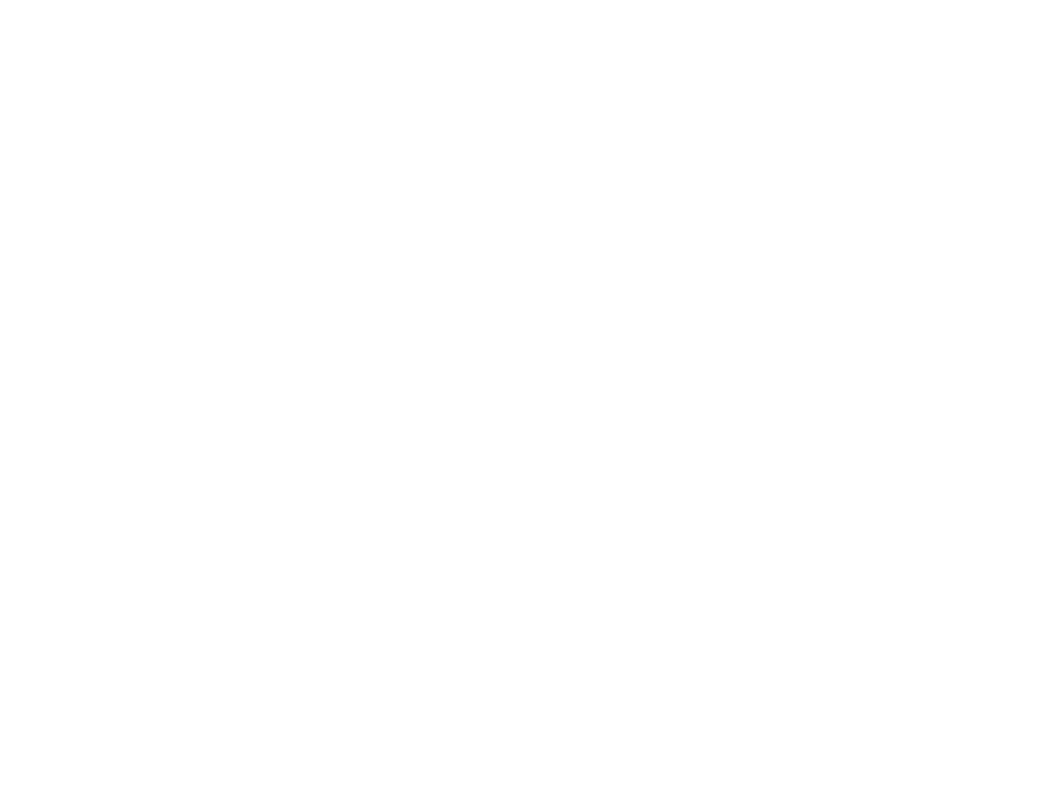
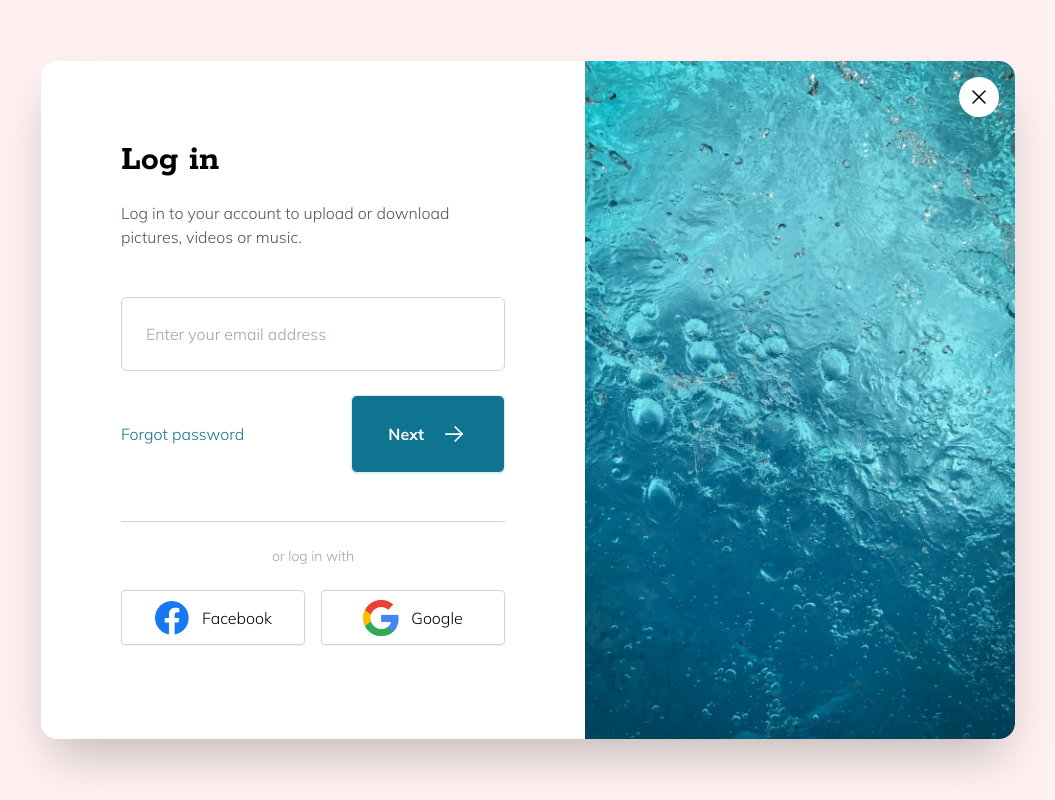
Before and after one commit to howarddo2208/tailwind-css-from-scratch, a plain HTML site: page mini-projects/login-modal/index.html in a window 1280 px wide. Shown: the whole page, without its empty margins (112-1167 px from the left). Drawn offline with nearby package versions, Linux system fonts and the light colour scheme.

Commit message:
complete mini/login modal

```diff
--- a/mini-projects/login-modal/index.html
+++ b/mini-projects/login-modal/index.html
@@ -9,7 +9,119 @@
       rel="stylesheet"
     />
     <script src="https://cdn.tailwindcss.com"></script>
+    <script>
+      tailwind.config = {
+        theme: {
+          fontFamily: {
+            sans: ["Mulish", "sans-serif"],
+            mono: ["Rokkitt", "monospace"],
+          },
+        },
+      };
+    </script>
     <title>Login Modal</title>
   </head>
-  <body></body>
+  <body>
+    <!-- Global container -->
+    <div class="flex items-center justify-center min-h-screen bg-rose-50">
+      <!-- Card container -->
+      <div
+        class="relative flex flex-col m-6 space-y-10 bg-white shadow-2xl rounded-2xl md:flex-row md:space-y-0 md:m-0"
+      >
+        <!-- Left Side -->
+        <div class="p-6 md:p-20">
+          <!-- Top content -->
+          <h2 class="font-mono mb-5 text-4xl font-bold">Log in</h2>
+          <p class="max-w-sm mb-12 font-sans font-light text-gray-600">
+            Log in to your account to upload or download pictures, videos or
+            music.
+          </p>
+          <input
+            type="text"
+            placeholder="Enter your email address"
+            class="w-full p-6 border border-gray-300 rounded-md placeholder:font-sans placeholder:font-light"
+          />
+
+          <!-- Middle content -->
+          <div
+            class="flex flex-col items-center justify-between mt-6 space-y-6 md:flex-row md:space-y-0"
+          >
+            <div class="font-thin text-cyan-700">Forgot password</div>
+            <button
+              class="w-full md:w-auto flex justify-center items-center p-6 space-x-4 font-sans font-bold text-white rounded-md px-9 bg-cyan-700 shadow-cyan-100 hover:bg-opacity-90 shadow-sm hover:shadow-lg border transition hover:-translate-y-0.5 duration-150"
+            >
+              <span>Next</span>
+              <svg
+                xmlns="http://www.w3.org/2000/svg"
+                class="w-7"
+                viewBox="0 0 24 24"
+                stroke-width="1.5"
+                stroke="#ffffff"
+                fill="none"
+                stroke-linecap="round"
+                stroke-linejoin="round"
+              >
+                <path stroke="none" d="M0 0h24v24H0z" fill="none" />
+                <line x1="5" y1="12" x2="19" y2="12" />
+                <line x1="13" y1="18" x2="19" y2="12" />
+                <line x1="13" y1="6" x2="19" y2="12" />
+              </svg>
+            </button>
+          </div>
+
+          <!-- Border -->
+          <div class="mt-12 border-b border-b-gray-300"></div>
+
+          <!-- Bottom content -->
+          <p class="py-6 text-sm font-thin text-center text-gray-400">
+            or log in with
+          </p>
+
+          <!-- Bottom buttons container -->
+          <div
+            class="flex flex-col space-x-0 space-y-6 md:flex-row md:space-x-4 md:space-y-0"
+          >
+            <button
+              class="flex items-center justify-center py-2 space-x-3 border border-gray-300 rounded shadow-sm hover:bg-opacity-90 hover:shadow-lg hover:-translate-y-0.5 transition duration-150 md:w-1/2"
+            >
+              <img src="images/facebook.png" alt="" class="w-9" />
+              <span class="font-thin">Facebook</span>
+            </button>
+            <button
+              class="flex items-center justify-center py-2 space-x-3 border border-gray-300 rounded shadow-sm hover:bg-opacity-90 hover:shadow-lg hover:-translate-y-0.5 transition duration-150 md:w-1/2"
+            >
+              <img src="images/google.png" alt="" class="w-9" />
+              <span class="font-thin">Google</span>
+            </button>
+          </div>
+        </div>
+        <!-- Right Side -->
+        <img
+          src="images/image.jpg"
+          alt=""
+          class="w-[430px] hidden md:block rounded-r-2xl"
+        />
+
+        <!-- close button -->
+        <div
+          class="group absolute -top-5 right-4 flex items-center justify-center w-10 h-10 bg-gray-200 rounded-full md:top-4 md:bg-white cursor-pointer hover:-translate-y-0.5 transition duration-150"
+        >
+          <svg
+            xmlns="http://www.w3.org/2000/svg"
+            class="w-6 h-6 text-black group-hover:text-gray-600"
+            viewBox="0 0 24 24"
+            stroke-width="1.5"
+            stroke="currentColor"
+            fill="none"
+            stroke-linecap="round"
+            stroke-linejoin="round"
+          >
+            <path stroke="none" d="M0 0h24v24H0z" fill="none" />
+            <line x1="18" y1="6" x2="6" y2="18" />
+            <line x1="6" y1="6" x2="18" y2="18" />
+          </svg>
+        </div>
+      </div>
+    </div>
+  </body>
 </html>
```
